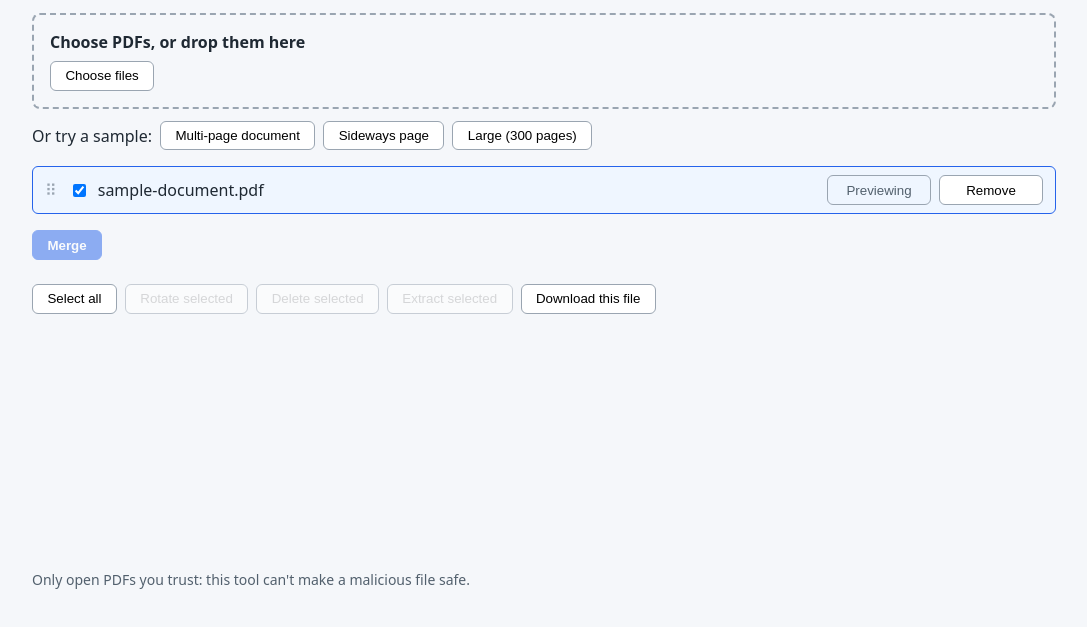
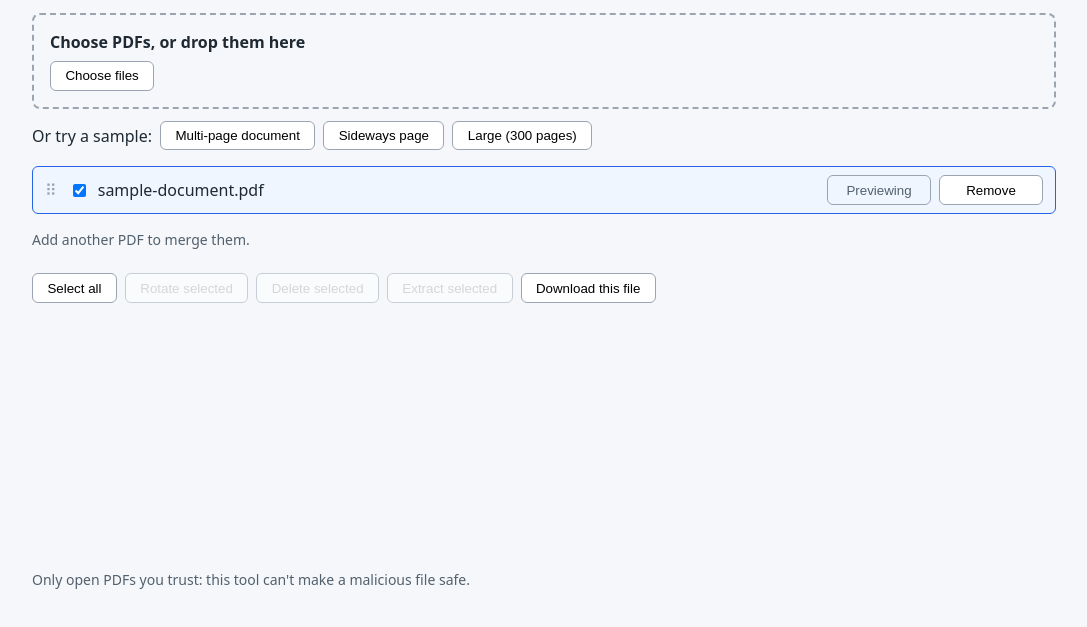
Before and after one commit to jono1762/pdf-processor, a website built with Vite: page index.html in a window 1280 px wide. Both pictures are taken after a click on the button "Multi-page document". Shown: the part 165-792 px from the top of the page, without its empty margins (96-1183 px from the left). Built offline with nearby package versions, Linux system fonts and the light colour scheme.

Commit message:
Only show Merge from two ticked files, with a hint while it's hidden, and the page tools from one file.

```diff
--- a/index.html
+++ b/index.html
@@ -48,10 +48,11 @@
       </p>
       <ul id="file-list"></ul>
 
-      <button id="merge-button" type="button" disabled>Merge</button>
+      <button id="merge-button" type="button" hidden>Merge</button>
+      <p id="merge-hint" hidden></p>
       <p id="message" role="alert"></p>
 
-      <div id="page-tools">
+      <div id="page-tools" hidden>
         <button id="select-all-button" type="button" disabled>
           Select all
         </button>
--- a/src/style.css
+++ b/src/style.css
@@ -75,6 +75,7 @@ h1 {
 }
 
 #reorder-hint,
+#merge-hint,
 #page-hint {
   margin: 1rem 0 0;
   font-size: 0.875rem;
@@ -191,6 +192,12 @@ button:disabled {
   margin-top: 1.5rem;
 }
 
+/* The display: flex above would otherwise override the hidden attribute, because
+   the browser's own rule for hidden is weaker than any rule in this file */
+#page-tools[hidden] {
+  display: none;
+}
+
 /* Each thumbnail is a button; reset the default button look so only the page shows */
 /* Not scoped to #page-grid: the copy that follows the pointer while dragging is
    added to <body>, so it must match these rules too */
@@ -297,7 +304,7 @@ footer {
   }
 
   /* Merge is already blue, so it goes a darker blue. Its white text stays readable. */
-  #merge-button:not(:disabled):hover {
+  #merge-button:hover {
     background: #1d4ed8;
     border-color: #1d4ed8;
   }
--- a/src/ui/file-list.js
+++ b/src/ui/file-list.js
@@ -24,6 +24,7 @@ const fileButton = document.querySelector('#file-button');
 const dropArea = document.querySelector('#drop-area');
 const fileList = document.querySelector('#file-list');
 const mergeButton = document.querySelector('#merge-button');
+const mergeHint = document.querySelector('#merge-hint');
 const message = document.querySelector('#message');
 const sampleButtons = document.querySelector('#sample-buttons');
 const reorderHint = document.querySelector('#reorder-hint');
@@ -52,15 +53,22 @@ function filesToMerge() {
   return state.files.filter((file) => !file.excludedFromMerge);
 }
 
-// Says on the Merge button how many files it will merge, and disables it if that's
+// Says on the Merge button how many files it will merge, and hides it if that's
 // fewer than two
 function updateMergeButton() {
   const total = state.files.length;
   const count = filesToMerge().length;
-  mergeButton.disabled = count < 2;
-  if (total < 2) {
-    mergeButton.textContent = 'Merge';
-  } else if (count === total) {
+  mergeButton.hidden = count < 2;
+
+  // While Merge is hidden, say how to get it. With no files there's no hint, because
+  // the drop area already says what to do first.
+  mergeHint.hidden = total === 0 || count >= 2;
+  mergeHint.textContent =
+    total === 1
+      ? 'Add another PDF to merge them.'
+      : 'Tick at least two files to merge them.';
+
+  if (count === total) {
     mergeButton.textContent = `Merge ${count} files`;
   } else {
     mergeButton.textContent = `Merge ${count} of ${total} files`;
--- a/src/ui/page-grid.js
+++ b/src/ui/page-grid.js
@@ -9,6 +9,7 @@ import { state } from './state.js';
 import { createSortable } from './sortable.js';
 
 const pageGrid = document.querySelector('#page-grid');
+const pageTools = document.querySelector('#page-tools');
 const selectAllButton = document.querySelector('#select-all-button');
 const rotateButton = document.querySelector('#rotate-button');
 const deleteButton = document.querySelector('#delete-button');
@@ -70,6 +71,9 @@ const sortable = createSortable(pageGrid, {
 
 // Page tools only make sense with a previewed file, selected pages and no edit running
 function updatePageTools() {
+  // With no file there are no pages to act on, so the tools aren't shown at all
+  pageTools.hidden = !state.previewedFile;
+
   // One button for both jobs: it clears the selection once every page is selected
   const allSelected = pageCount > 0 && selectedPages.size === pageCount;
   selectAllButton.textContent = allSelected ? 'Clear selection' : 'Select all';
```
Also changed, not shown: PLAN.md (+1 -0 lines).
